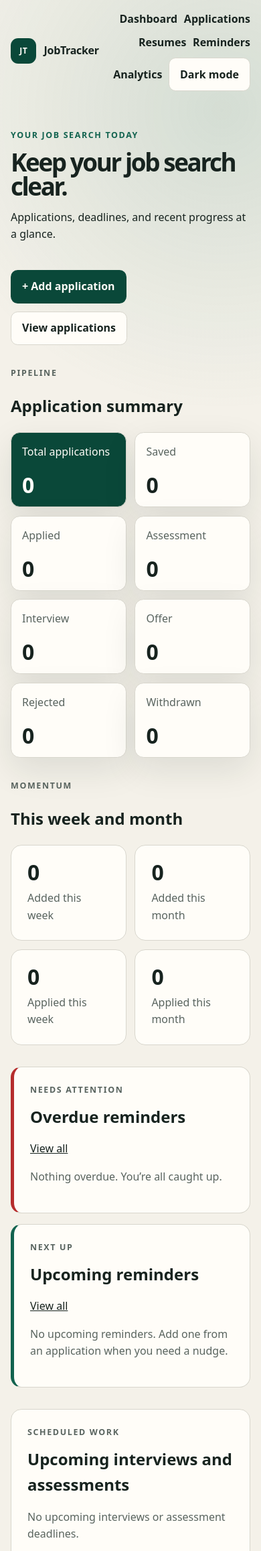
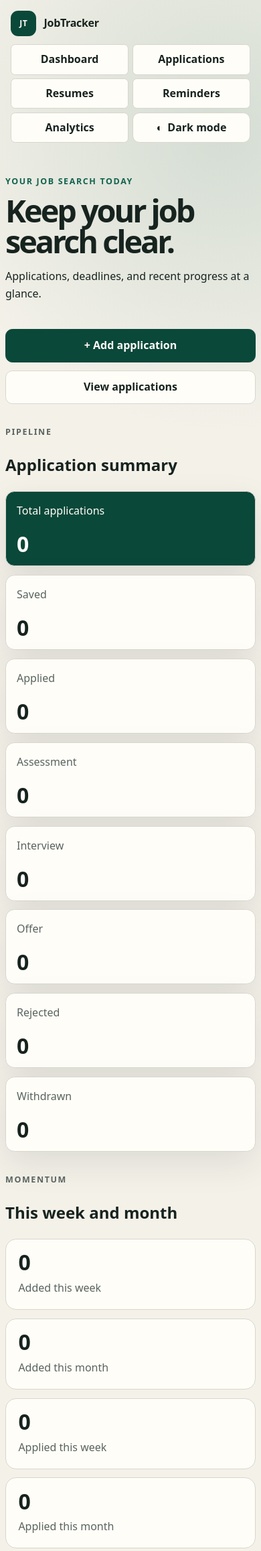
Before and after one commit to D3cim025/jobtracker, a Flask app: page / in a window 390 px wide. Shown: the top 2315 px of the page at 67% size. Run offline with Flask 3, Linux system fonts and the light colour scheme.

Commit message:
feat: improve responsive UI and dark mode

```diff
--- a/app/static/css/app.css
+++ b/app/static/css/app.css
@@ -1,18 +1,18 @@
 :root { color-scheme: light; --bg: #f4f1e9; --surface: #fffdf8; --text: #17231f; --muted: #59645f; --accent: #12634f; --accent-strong: #0a4839; --line: #d8d6cd; --shadow: 0 18px 50px rgba(24, 42, 34, .1); }
-:root[data-theme="dark"] { color-scheme: dark; --bg: #101713; --surface: #18221d; --text: #eef5f0; --muted: #b0bbb5; --accent: #63d6b3; --accent-strong: #91e5ca; --line: #33443c; --shadow: 0 18px 50px rgba(0, 0, 0, .28); }
+:root[data-theme="dark"] { color-scheme: dark; --bg: #0d1511; --surface: #17231d; --text: #f0f6f2; --muted: #b4c2ba; --accent: #71dfbd; --accent-strong: #8ce8cc; --line: #3a4d43; --shadow: 0 18px 50px rgba(0, 0, 0, .32); }
 * { box-sizing: border-box; }
 html { background: var(--bg); }
-body { margin: 0; min-height: 100vh; color: var(--text); background: radial-gradient(circle at 85% 5%, color-mix(in srgb, var(--accent) 14%, transparent), transparent 28rem), var(--bg); font: 16px/1.6 system-ui, -apple-system, "Segoe UI", sans-serif; }
-a { color: inherit; }
+body { margin: 0; min-width: 0; min-height: 100vh; overflow-x: hidden; color: var(--text); background: radial-gradient(circle at 85% 5%, color-mix(in srgb, var(--accent) 14%, transparent), transparent 28rem), var(--bg); font: 16px/1.6 system-ui, -apple-system, "Segoe UI", sans-serif; }
+a { color: inherit; overflow-wrap: anywhere; text-underline-offset: .18em; }
 .skip-link { position: fixed; top: -5rem; left: 1rem; z-index: 10; padding: .65rem 1rem; background: var(--text); color: var(--bg); border-radius: .4rem; }
 .skip-link:focus { top: 1rem; }
 .site-header { max-width: 1180px; margin: auto; padding: 1.25rem 2rem; display: flex; justify-content: space-between; align-items: center; }
 .site-nav { display: flex; align-items: center; gap: 1rem; }
-.site-nav a { font-weight: 700; text-decoration: none; }
+.site-nav a { min-height: 44px; display: inline-flex; align-items: center; padding: .45rem .15rem; border-radius: .4rem; font-weight: 700; text-decoration: none; }
 .brand { display: inline-flex; gap: .7rem; align-items: center; text-decoration: none; font-weight: 760; letter-spacing: -.02em; }
 .brand-mark { display: grid; place-items: center; width: 2.4rem; aspect-ratio: 1; color: var(--surface); background: var(--accent-strong); border-radius: .7rem; font-size: .76rem; letter-spacing: .04em; }
 .theme-toggle, .button { min-height: 44px; border-radius: .65rem; padding: .7rem 1rem; font: inherit; font-weight: 700; }
-.theme-toggle { border: 1px solid var(--line); color: var(--text); background: var(--surface); cursor: pointer; }
+.theme-toggle { display: inline-flex; align-items: center; gap: .45rem; border: 1px solid var(--line); color: var(--text); background: var(--surface); cursor: pointer; }
 .page-shell { width: min(100% - 2rem, 1120px); margin: 4rem auto; }
 .hero { max-width: 850px; }
 .eyebrow { margin: 0 0 .7rem; color: var(--accent); font-size: .78rem; font-weight: 800; letter-spacing: .13em; text-transform: uppercase; }
@@ -109,6 +109,38 @@ tbody tr:last-child td { border-bottom: 0; }
 .bar-track { height: .7rem; overflow: hidden; border-radius: 999px; background: var(--bg); }
 .bar-track span { display: block; height: 100%; border-radius: inherit; background: var(--accent); }
 .analytics-empty { margin-top: 1rem; }
+img, svg { max-width: 100%; }
+h2, h3, p, dd, td { overflow-wrap: anywhere; }
+button, input, select, textarea { max-width: 100%; }
+input[type="file"] { min-height: 52px; padding: .55rem; }
+.button, .theme-toggle, input, select, textarea { transition: border-color .16s ease, background-color .16s ease, color .16s ease, transform .16s ease; }
+.button:hover, .theme-toggle:hover { border-color: var(--accent); }
+.button:active, .theme-toggle:active { transform: translateY(1px); }
+.button-primary { border-color: var(--accent-strong); }
+.button-danger { border-color: #9e2e2e; }
+.button:disabled, button:disabled, [aria-disabled="true"] { cursor: not-allowed; opacity: .62; }
+.panel, .table-wrap, .feature-card, input, select, textarea, .theme-toggle { background-color: var(--surface); }
+input::placeholder, textarea::placeholder { color: var(--muted); opacity: .85; }
+.badge { white-space: normal; text-align: center; }
+.status-saved { border-style: dashed; }
+.status-applied { border-color: var(--accent); }
+.flash { box-shadow: 0 8px 22px color-mix(in srgb, var(--text) 8%, transparent); }
+.flash-success::before { content: "Success: "; font-weight: 800; }
+.flash-error::before { content: "Error: "; font-weight: 800; }
+.danger-zone { background: color-mix(in srgb, #9e2e2e 5%, var(--surface)); }
+.table-wrap { max-width: 100%; overscroll-behavior-inline: contain; scrollbar-gutter: stable; }
+.table-actions, .actions { min-width: 0; }
+.document-row > div, .reminder-row > div, .section-heading > div { min-width: 0; }
+:root[data-theme="dark"] .button-primary { color: #0b2119; }
+:root[data-theme="dark"] .button-danger { background: #d85b5b; border-color: #e67a7a; color: #1b0808; }
+:root[data-theme="dark"] .field-error, :root[data-theme="dark"] .danger-link { color: #ff9b9b; }
+:root[data-theme="dark"] .flash-success { border-left-color: #71dfbd; }
+:root[data-theme="dark"] .flash-error { border-left-color: #ff8585; }
+:root[data-theme="dark"] .reminder-overdue { border-left-color: #ff8585; }
+:root[data-theme="dark"] .status-rejected, :root[data-theme="dark"] .status-withdrawn { border-color: #ff8585; }
+:root[data-theme="dark"] .status-interview, :root[data-theme="dark"] .status-assessment { border-color: #e6b866; }
 :focus-visible { outline: 3px solid var(--accent); outline-offset: 3px; }
 @media (max-width: 900px) { .filter-grid { grid-template-columns: repeat(2, minmax(0, 1fr)); } .detail-layout, .resume-grid, .focus-grid, .analytics-columns { grid-template-columns: 1fr; } .stat-grid, .time-stat-grid { grid-template-columns: repeat(2, minmax(0, 1fr)); } .quick-action-grid { grid-template-columns: repeat(3, minmax(0, 1fr)); } .rate-grid { grid-template-columns: repeat(3, minmax(0, 1fr)); } }
-@media (max-width: 720px) { .site-header { padding: 1rem; } .site-nav { gap: .6rem; flex-wrap: wrap; justify-content: end; }.page-shell { margin: 2.5rem auto; } .feature-grid, .form-grid, .filter-grid, .detail-grid, .dashboard-columns, .quick-action-grid, .analytics-overview, .rate-grid { grid-template-columns: 1fr; } .filter-search, .field-wide { grid-column: auto; }.heading-row, .dashboard-heading, .section-heading, .document-row, .reminder-row { align-items: start; flex-direction: column; }.bar-row { grid-template-columns: 1fr; gap: .3rem; }.error-state { padding: 1.5rem; } }
+@media (max-width: 720px) { .site-header { padding: 1rem; align-items: stretch; flex-direction: column; gap: .75rem; }.brand { align-self: flex-start; }.site-nav { width: 100%; gap: .35rem; flex-wrap: wrap; justify-content: flex-start; }.site-nav a, .theme-toggle { padding: .55rem .7rem; border: 1px solid var(--line); background: var(--surface); }.page-shell { width: min(100% - 1.25rem, 1120px); margin: 2rem auto; } .feature-grid, .form-grid, .filter-grid, .detail-grid, .dashboard-columns, .quick-action-grid, .analytics-overview, .rate-grid { grid-template-columns: minmax(0, 1fr); } .filter-search, .field-wide { grid-column: auto; }.heading-row, .dashboard-heading, .section-heading, .document-row, .reminder-row { align-items: stretch; flex-direction: column; }.actions > .button, .actions > form, .actions > form .button { width: 100%; }.inline-form { align-items: stretch; flex-direction: column; }.inline-form .button { width: 100%; }.search-bar { align-items: stretch; flex-direction: column; }.bar-row { grid-template-columns: minmax(0, 1fr); gap: .3rem; }.panel, .error-state { padding: 1.15rem; }.page-heading h1 { font-size: clamp(2rem, 12vw, 3.2rem); }.document-row .actions, .reminder-row .actions { width: 100%; }.table-actions { min-width: 9rem; flex-direction: column; gap: .45rem; } }
+@media (max-width: 420px) { .stat-grid, .time-stat-grid { grid-template-columns: minmax(0, 1fr); }.site-nav a, .theme-toggle { flex: 1 1 calc(50% - .35rem); justify-content: center; }.page-shell { width: min(100% - 1rem, 1120px); }.timeline-item { grid-template-columns: 1rem minmax(0, 1fr); } }
+@media (prefers-reduced-motion: reduce) { *, *::before, *::after { scroll-behavior: auto !important; transition-duration: .01ms !important; } }
--- a/app/static/js/app.js
+++ b/app/static/js/app.js
@@ -5,8 +5,11 @@
 
   function updateLabel() {
     var current = document.documentElement.dataset.theme;
-    toggle.textContent = current === "dark" ? "Light mode" : "Dark mode";
-    toggle.setAttribute("aria-label", "Switch to " + (current === "dark" ? "light" : "dark") + " mode");
+    var dark = current === "dark";
+    var label = toggle.querySelector("[data-theme-label]");
+    if (label) label.textContent = dark ? "Light mode" : "Dark mode";
+    toggle.setAttribute("aria-label", "Switch to " + (dark ? "light" : "dark") + " mode");
+    toggle.setAttribute("aria-pressed", String(dark));
   }
 
   toggle.addEventListener("click", function () {
@@ -15,6 +18,12 @@
     try { localStorage.setItem("jobtracker-theme", next); } catch (error) { /* Theme still works for this page. */ }
     updateLabel();
   });
+  window.addEventListener("storage", function (event) {
+    if (event.key === "jobtracker-theme" && (event.newValue === "light" || event.newValue === "dark")) {
+      document.documentElement.dataset.theme = event.newValue;
+      updateLabel();
+    }
+  });
   updateLabel();
 }());
 
--- a/app/templates/base.html
+++ b/app/templates/base.html
@@ -7,7 +7,7 @@
     (function () {
       try {
         var saved = localStorage.getItem("jobtracker-theme");
-        var theme = saved || (matchMedia("(prefers-color-scheme: dark)").matches ? "dark" : "light");
+        var theme = saved === "light" || saved === "dark" ? saved : (matchMedia("(prefers-color-scheme: dark)").matches ? "dark" : "light");
         document.documentElement.dataset.theme = theme;
       } catch (error) { /* Keep the accessible light default. */ }
     }());
@@ -28,7 +28,7 @@
       <a href="{{ url_for('resumes.index') }}">Resumes</a>
       <a href="{{ url_for('reminders.index') }}">Reminders</a>
       <a href="{{ url_for('analytics.index') }}">Analytics</a>
-      <button class="theme-toggle" type="button" data-theme-toggle aria-label="Switch color theme">Theme</button>
+      <button class="theme-toggle" type="button" data-theme-toggle aria-label="Switch to dark mode" aria-pressed="false"><span aria-hidden="true" data-theme-icon>◐</span><span data-theme-label>Dark mode</span></button>
     </nav>
   </header>
   <main id="main-content" class="page-shell">
```
Also changed, not shown: PROJECT_SPECIFICATION.md (+8 -4 lines), tests/test_ui.py (added, +44 -0 lines).
